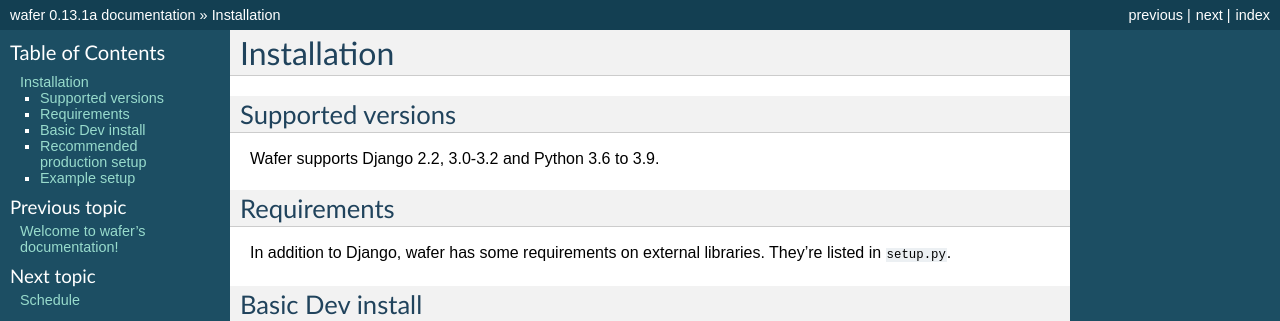
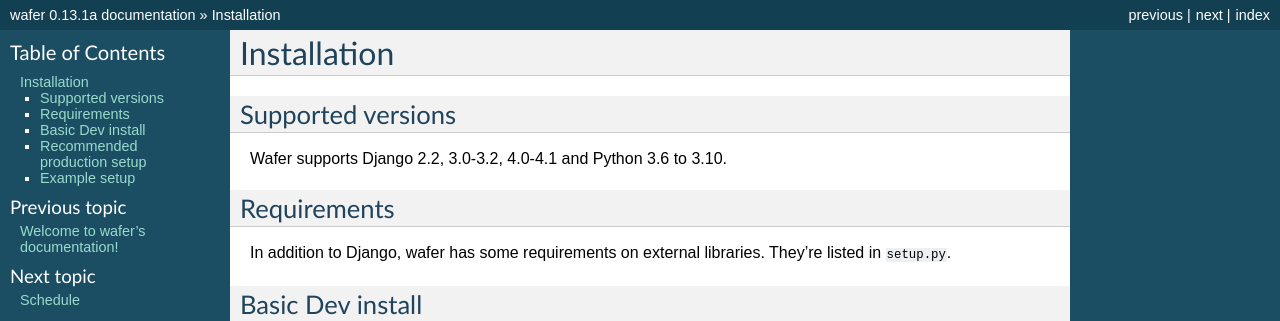
Before and after one commit to CTPUG/wafer, a Sphinx documentation site: the page built from docs/install.rst, in a window 1280 px wide. Shown: the top 321 px of the page. Built offline with Sphinx 7.4.7, drawn with Linux system fonts in a browser that asks for light colours; pages that are not in the unit, such as notebooks, are missing from menus.

Commit message:
Update install supported list

```diff
--- a/docs/install.rst
+++ b/docs/install.rst
@@ -5,7 +5,7 @@
 Supported versions
 ==================
 
-Wafer supports Django 2.2, 3.0-3.2 and Python 3.6 to 3.9.
+Wafer supports Django 2.2, 3.0-3.2, 4.0-4.1 and Python 3.6 to 3.10.
 
 Requirements
 ============
```
